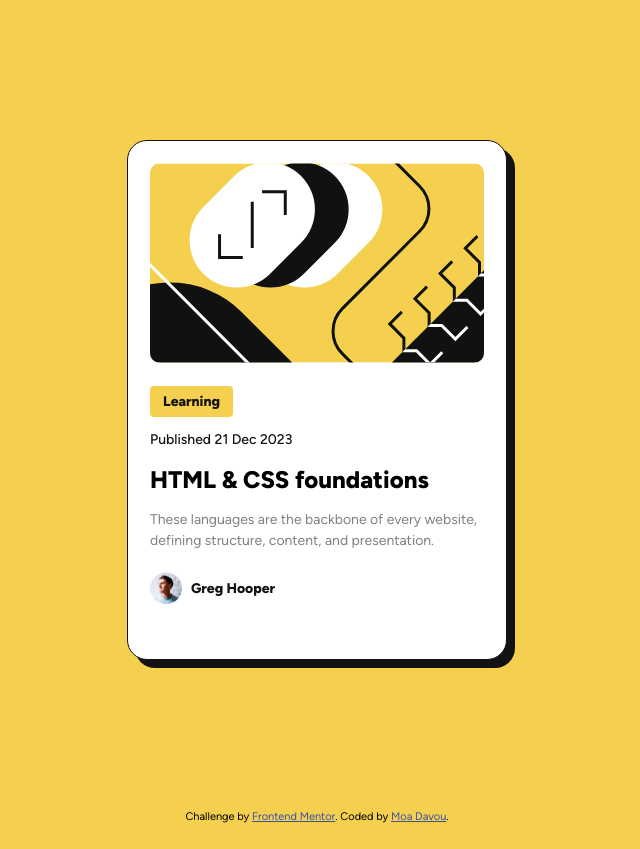
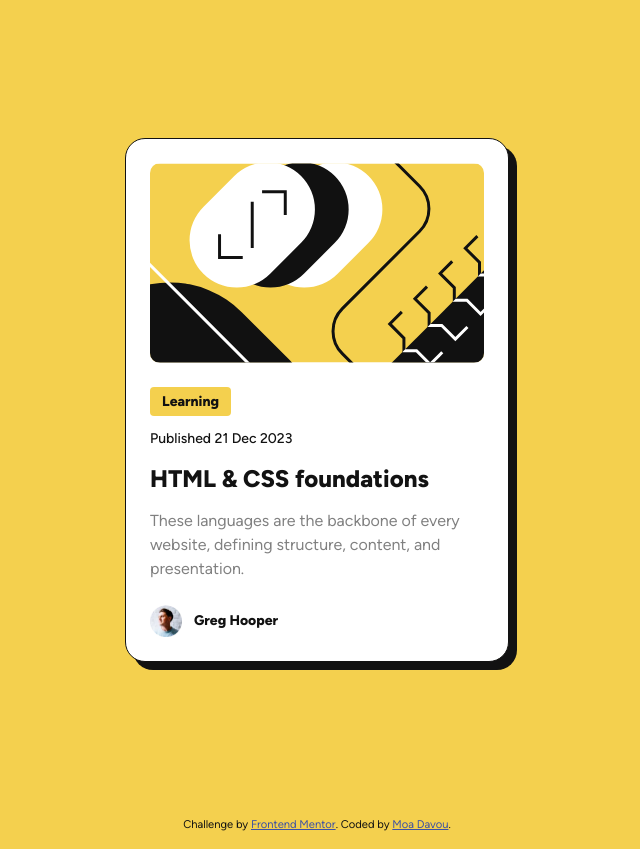
Before and after one commit to moadavou/blog-preview-card, a plain HTML site: page index.html in a window 1280 px wide. Shown: the whole page, without its empty margins (323-963 px from the left). Drawn offline with Linux system fonts and the light colour scheme.

Commit message:
Design updates
I received the Figma file for this project and updated the styles accordingly. Removed use of the 62.5% Font Size Trick.

```diff
--- a/index.html
+++ b/index.html
@@ -1,11 +1,15 @@
 <!DOCTYPE html>
 <html lang="en">
   <head>
-  <meta charset="UTF-8">
-  <meta name="viewport" content="width=device-width, initial-scale=1.0">
+    <meta charset="UTF-8" />
+    <meta name="viewport" content="width=device-width, initial-scale=1.0" />
 
-  <link rel="icon" type="image/png" sizes="32x32" href="./assets/images/favicon-32x32.png">
-  <link rel="stylesheet" href="styles.css">
+    <link
+      rel="icon"
+      type="image/png"
+      sizes="32x32"
+      href="./assets/images/favicon-32x32.png" />
+    <link rel="stylesheet" href="styles.css" />
 
     <title>Frontend Mentor | Blog preview card</title>
   </head>
@@ -13,13 +17,20 @@
     <main class="wrapper">
       <div class="card">
         <div class="card-content">
-        <img src="assets/images/illustration-article.svg" alt="Illustration">
+          <img
+            src="assets/images/illustration-article.svg"
+            alt="Illustration" />
+          <div class="card-content__text">
             <p class="category">Learning</p>
             <p class="date">Published 21 Dec 2023</p>
             <h1>HTML & CSS foundations</h1>
-        <p>These languages are the backbone of every website, defining structure, content, and presentation.</p>
+            <p>
+              These languages are the backbone of every website, defining
+              structure, content, and presentation.
+            </p>
+          </div>
           <div class="author">
-          <img src="assets/images/image-avatar.webp" alt="Profile picture">
+            <img src="assets/images/image-avatar.webp" alt="Profile picture" />
             <p class="name">Greg Hooper</p>
           </div>
         </div>
@@ -27,8 +38,11 @@
     </main>
 
     <footer class="attribution">
-    Challenge by <a href="https://www.frontendmentor.io?ref=challenge" target="_blank">Frontend Mentor</a>.
-    Coded by <a href="https://www.frontendmentor.io/profile/moadavou">Moa Davou</a>.
+      Challenge by
+      <a href="https://www.frontendmentor.io?ref=challenge" target="_blank"
+        >Frontend Mentor</a
+      >. Coded by
+      <a href="https://www.frontendmentor.io/profile/moadavou">Moa Davou</a>.
     </footer>
   </body>
 </html>
--- a/styles.css
+++ b/styles.css
@@ -10,82 +10,104 @@
   src: url(assets/fonts/Figtree-VariableFont_wght.ttf);
 }
 
-html { font-size: 62.5%; }
+/* CSS reset */
+
+*,
+*::before,
+*::after {
+  box-sizing: border-box;
+}
 
 * {
   margin: 0;
-    padding: 0;
-    box-sizing: border-box;
 }
+
+img {
+  display: block;
+  max-width: 100%;
+}
+
+/* General styling */
 
 body {
   background-color: var(--Yellow);
   font-family: Figtree;
-    font-size: 1.6rem;
+  font-size: clamp(0.875rem, 2vw, 1rem);
+  line-height: 1.5;
+  color: var(--Grey);
 }
 
-.attribution { font-size: 11px; text-align: center; margin: 1rem;}
-.attribution a { color: hsl(228, 45%, 44%); }
+.attribution {
+  font-size: 0.7rem;
+  text-align: center;
+  margin: 1rem;
+  color: var(--Black);
+}
+
+.attribution a {
+  color: hsl(228, 45%, 44%);
+}
 
 .wrapper {
   display: flex;
   justify-content: center;
   align-items: center;
-    min-height: 100dvh;
+  min-height: 100vh;
 }
 
 .card {
-    max-width: 32.6rem;
-    min-height: 50rem;
+  max-width: 20.4rem;
   border-radius: 20px;
   background-color: var(--White);
   box-shadow: 8px 8px var(--Black);
   border: 1px solid var(--Black);
-    margin: 2.4rem;
+  margin: 1.5rem;
   transition: box-shadow 0.3s ease;
   display: flex;
   flex-direction: column;
 }
 
-.card:hover, .card:focus { box-shadow: 16px 16px var(--Black); }
+.card:hover,
+.card:focus {
+  box-shadow: 16px 16px var(--Black);
+}
 
 .card-content {
-    padding: 2.2rem;
-    flex: 1;
+  margin: 1.5rem;
+}
+
+.card-content__text {
+  margin-block: 1.5rem;
+  display: grid;
+  justify-items: start;
+  gap: 0.75rem;
 }
 
 .card-content img {
-    max-width: 100%;
   border-radius: 10px;
 }
 
-.card-content p {
-    font-size: clamp(1.4rem, 1vw, 1.6rem);
-    color: var(--Grey);
-    line-height: 1.5;
-}
-
 .card-content p.category {
-    display: inline-block;
+  display: inline;
   background-color: var(--Yellow);
-    padding: 5px 13px;
-    margin-top: 2.2rem;
+  padding: 4px 12px;
   border-radius: 4px;
   font-weight: 800;
+  font-size: clamp(0.75rem, 2vw, 0.875rem);
   color: var(--Black);
 }
 
 .card-content p.date {
   color: var(--Black);
-    margin-top: 1.5rem;
   font-weight: 500;
+  font-size: clamp(0.75rem, 2vw, 0.875rem);
 }
 
 .card-content h1 {
   font-weight: 800;
-    font-size: clamp(2rem, 2vw, 2.4rem);
-    margin: 1.5rem 0;
+  font-size: clamp(1.25rem, 3vw, 1.5rem);
   transition: color 0.3s ease;
+  color: var(--Black);
 }
 
 .card-content h1:hover {
@@ -96,37 +118,21 @@ body {
 .card-content .author {
   display: flex;
   align-items: center;
-    margin-top: 2.7rem;
 }
 
-.card-content .author img { max-width: 32px; }
+.card-content .author img {
+  max-width: 32px;
+}
 
 .card-content .author p.name {
   font-weight: 800;
   padding: 0 12px;
   color: var(--Black);
-    font-size: 1.4rem;
+  font-size: 0.875rem;
 }
 
 @media screen and (min-width: 50em) {
   .card {
-        max-width: 38rem;
-        min-height: 52rem;
-    }
-
-    .card-content p.category {
-        margin-top: 1.9rem;
-    }
-
-    .card-content p.date {
-        margin-top: 1.2rem;
-    }
-
-    .card-content .author {
-        margin-top: 2.1rem;
-    }
-
-    .card-content .author p.name {
-        padding: 0 9px;
+    max-width: 24rem;
   }
 }
```
Also changed, not shown: screenshot.png (added), 1 other file. Lines whose indentation alone changed are shown as unchanged.
